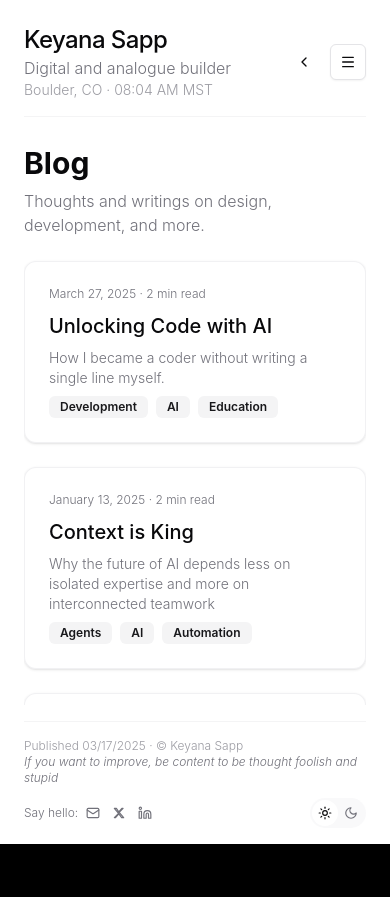
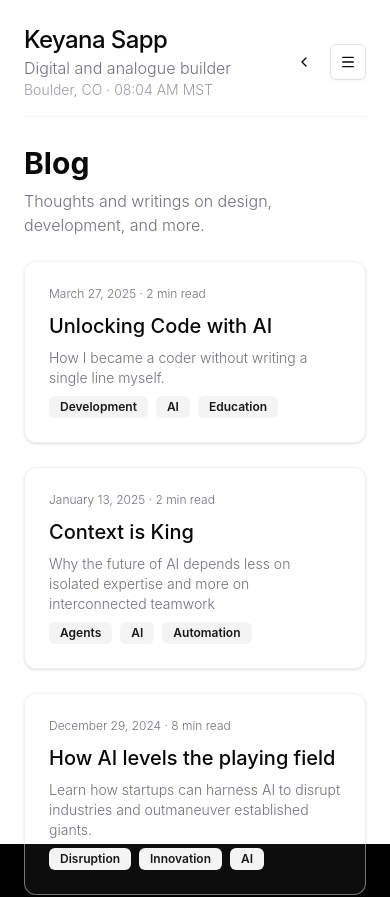
Before and after one commit to ksBrapZ/keyana-portfolio, a Next.js app: page /blog in a window 390 px wide. Shown: the top 897 px of the page. Before the commit the page ends 844 px from the top, so only its background shows below. Built offline with nearby package versions, Linux system fonts and the light colour scheme.

Commit message:
improved mobile responsiveness of blog pages

```diff
--- a/pages/blog/index.tsx
+++ b/pages/blog/index.tsx
@@ -12,6 +12,21 @@ interface BlogIndexProps {
 
 export default function BlogIndex({ posts }: BlogIndexProps) {
   const [contentHeight, setContentHeight] = useState<string>("calc(100vh - 280px)");
+  const [isMobile, setIsMobile] = useState(false);
+
+  // Detect mobile viewport and adjust scrolling behavior
+  useEffect(() => {
+    const checkMobile = () => {
+      setIsMobile(window.innerWidth < 768);
+    };
+
+    // Initial check
+    checkMobile();
+
+    // Update on resize
+    window.addEventListener('resize', checkMobile);
+    return () => window.removeEventListener('resize', checkMobile);
+  }, []);
 
   // Adjust content height based on window size
   useEffect(() => {
@@ -92,15 +107,15 @@ export default function BlogIndex({ posts }: BlogIndexProps) {
       <div className="h-screen flex flex-col bg-background text-foreground font-light">
         <Header />
 
-        <main className="flex-grow container mx-auto px-6 md:px-12 lg:px-16 max-w-screen-lg py-3 overflow-hidden">
+        <main className={`flex-grow container mx-auto px-6 md:px-12 lg:px-16 max-w-screen-lg py-3 ${isMobile ? '' : 'overflow-hidden'}`}>
           <div className="mb-4">
             <h1 className="text-3xl font-bold mb-2">Blog</h1>
             <p className="text-muted-foreground">Thoughts and writings on design, development, and more.</p>
           </div>
 
           <div
-            className="blog-scrollbar overflow-y-auto"
-            style={{ height: contentHeight }}
+            className={`${!isMobile ? 'blog-scrollbar overflow-y-auto' : ''}`}
+            style={{ height: isMobile ? 'auto' : contentHeight }}
           >
             {posts.length > 0 ? (
               <div className="grid gap-6 sm:grid-cols-2 lg:grid-cols-2 pt-2 pb-12">
```
